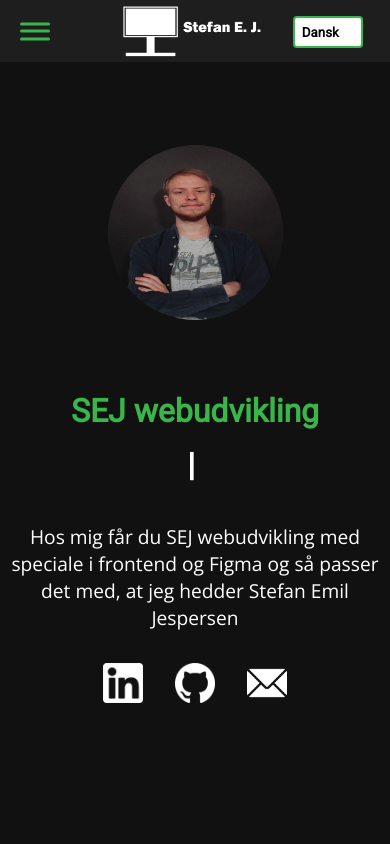
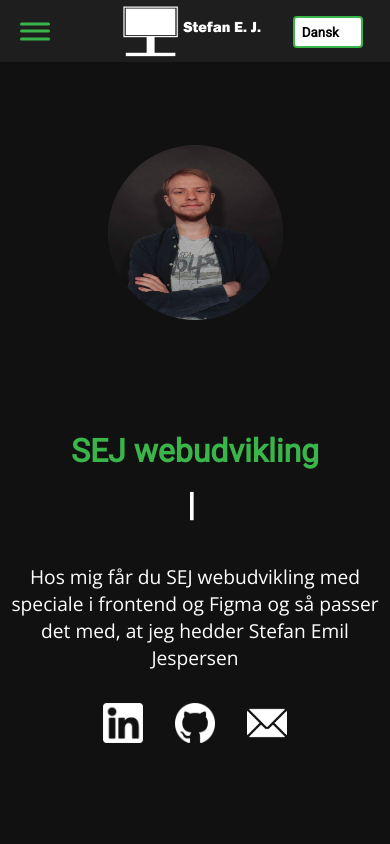
Before and after one commit to sej3686/vue-portfolio, a Vue app: page / in a window 390 px wide. Shown: the top 844 px of the page. Built offline with nearby package versions, Linux system fonts and the light colour scheme.

Commit message:
Last time responsiveness I swear

```diff
--- a/src/assets/sass/responsive.scss
+++ b/src/assets/sass/responsive.scss
@@ -515,7 +515,7 @@ $darkGreenColor: #228a30;
       width: 100%;
 
       .title-box {
-        margin-top: 3em;
+        margin-top: 8em;
       }
 
       p {
--- a/src/i18n/locales/da.json
+++ b/src/i18n/locales/da.json
@@ -68,7 +68,7 @@
     },
 
     "project_vue": {
-        "title": "Igangværende arbejde",
+        "title": "WIP",
         "back": "Gå tilbage"
     }
 }
```
